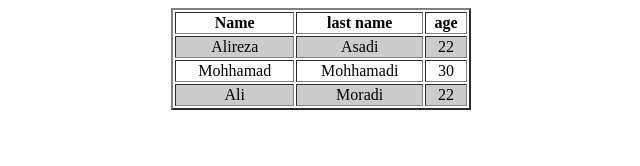
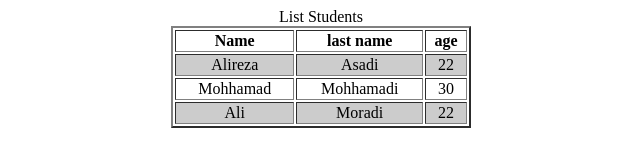
Before and after one commit to Asadi-Alireza/Tamrin-3, a plain HTML site: page index.html in a window 1280 px wide. Shown: the whole page, without its empty margins (319-959 px from the left). Drawn offline with Linux system fonts and the light colour scheme.

Commit message:
coppleted

```diff
--- a/index.html
+++ b/index.html
@@ -10,6 +10,9 @@
 
 <body>
     <table width="300" align="center" border="2" style="text-align: center;">
+
+        <caption>List Students</caption>
+
         <tr>
             <th>Name</th>
             <th>last name</th>
```
